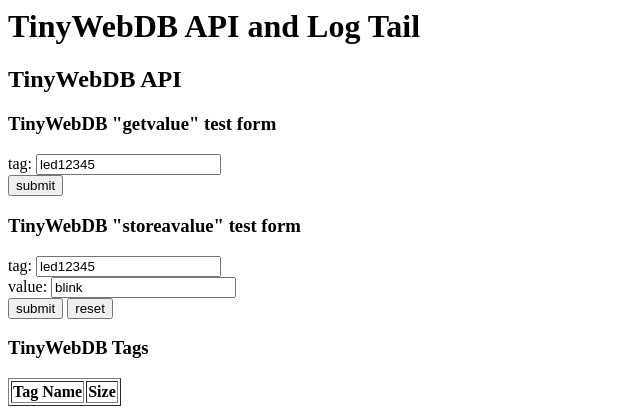
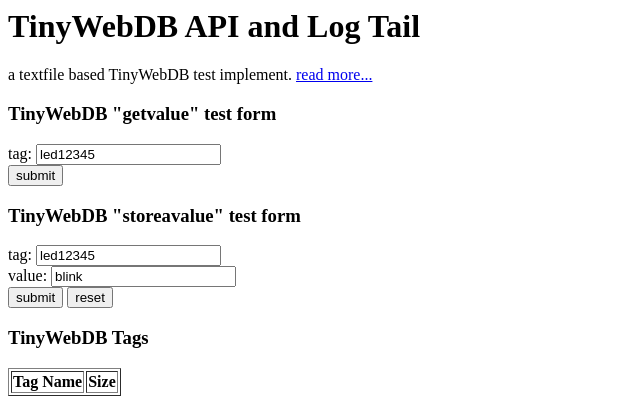
Before and after one commit to TinyWebDB/tinywebdb-php, a PHP site: page / in a window 1280 px wide. Shown: the top 415 px of the page, without its empty margins (0-640 px from the left). Run offline with PHP 8.4, Linux system fonts and the light colour scheme; lists and menus that the app fills with data are empty.

Commit message:
Update index.php

```diff
--- a/index.php
+++ b/index.php
@@ -84,7 +84,7 @@ if ($handler = opendir("./")) {
 ?>
 
 <h1>TinyWebDB API and Log Tail</h1>
-<h2>TinyWebDB API</h2>
+<p>a textfile based TinyWebDB test implement. <a href="https://github.com/edu2web/tinywebdb-php">read more...</a></p>
 <h3>TinyWebDB "getvalue" test form</h3>
 <form method="POST" action="/api/getvalue">
         tag: <input type="text" name="tag" value="led12345"><br>
```
